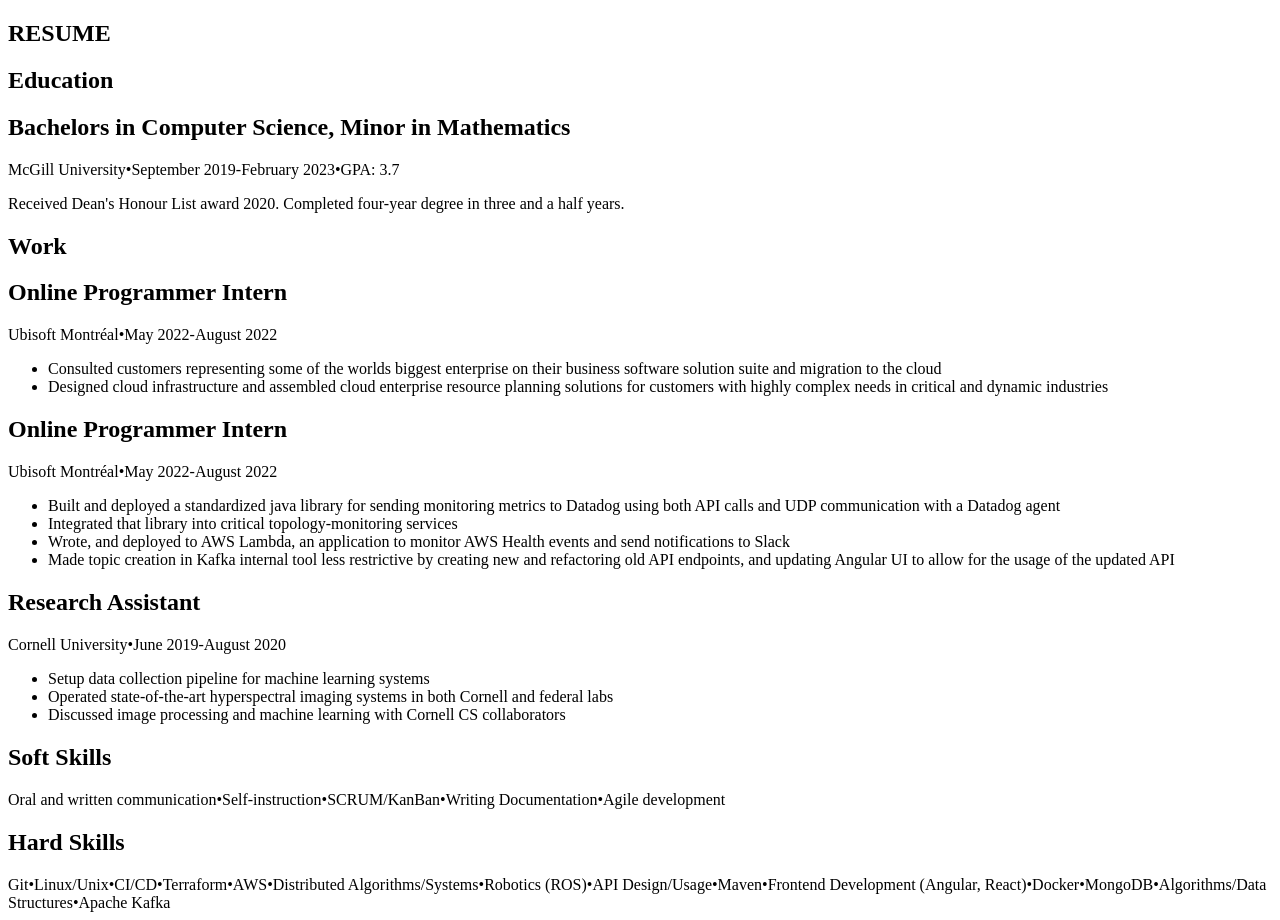
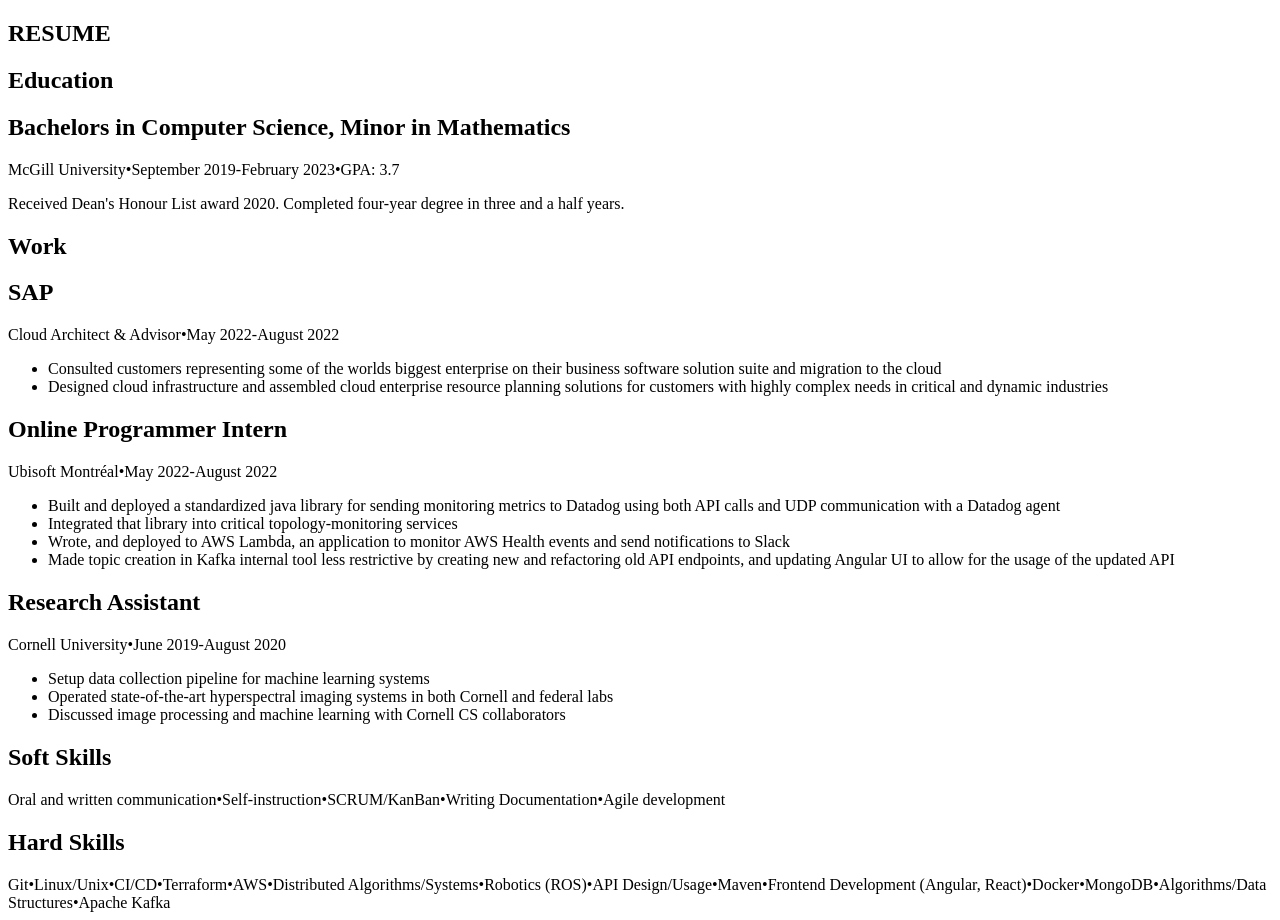
Before and after one commit to owenglahn/resume-site, a Next.js app in the folder frontend/: page /Resume in a window 1280 px wide. Built offline with nearby package versions, Linux system fonts and the light colour scheme.

Commit message:
Fix name of company

```diff
--- a/frontend/src/dataDef.tsx
+++ b/frontend/src/dataDef.tsx
@@ -25,8 +25,8 @@ export const education: ITimeLineItem[] = [
 export const work: ITimeLineItem[] = [
     {
         date: "May 2022-August 2022",
-        location: "Ubisoft Montréal",
-        title: "Online Programmer Intern",
+        location: "Cloud Architect & Advisor",
+        title: "SAP",
         content:
         <ul className="list-disc">
             <li>
```
